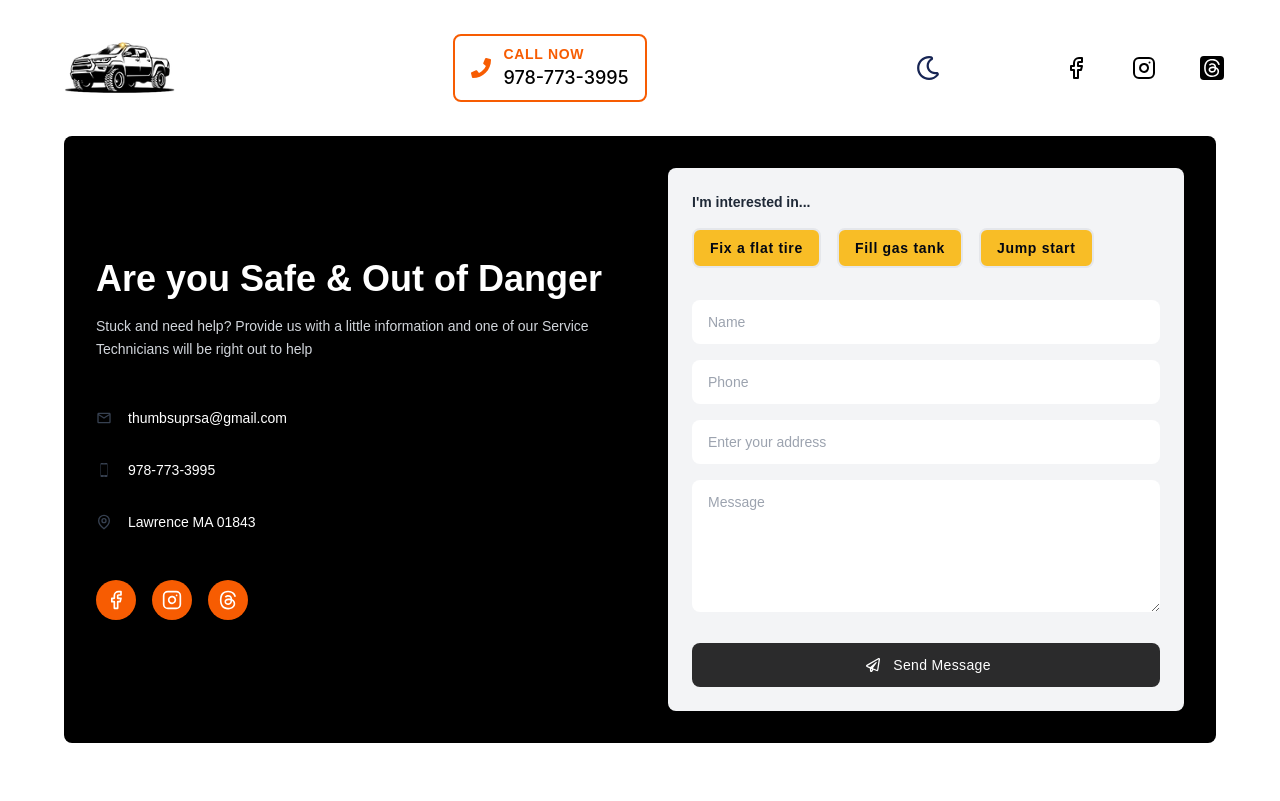
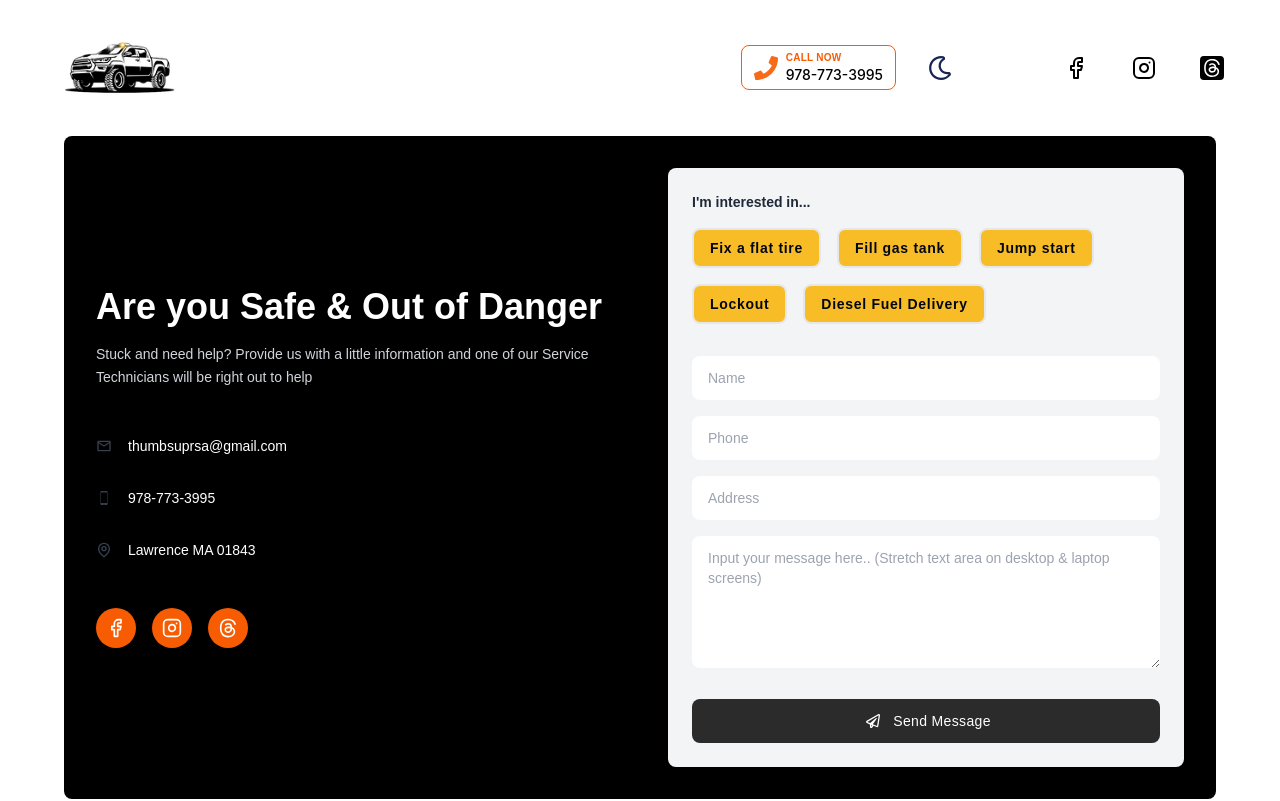
Before and after one commit to josemartinez111/Thumbsuprsaapp, a React (Vite) app: page / in a window 1280 px wide. Shown: the top 801 px of the page. Built offline with nearby package versions, Linux system fonts and the light colour scheme.

Commit message:
⚡pushing -> `pushing changes 12-28-24` | pushing PR..

```diff
--- a/src/components/pages/home-sections/hero-section/ContactForm.tsx
+++ b/src/components/pages/home-sections/hero-section/ContactForm.tsx
@@ -40,7 +40,7 @@ export const ContactForm: FunctionComponent<ContactFormProps> = ({
         {formFieldOpts.map(formCallback)}
         {/* TEXTAREA MESSAGE FIELD ∞∞∞ */}
         <textarea
-          placeholder='Message'
+          placeholder='Input your message here.. (Stretch text area on desktop & laptop screens)'
           required
           minLength={10}
           rows={6}
--- a/src/components/pages/home-sections/hero-section/HeroFormSection.tsx
+++ b/src/components/pages/home-sections/hero-section/HeroFormSection.tsx
@@ -14,7 +14,7 @@ import clsx from 'clsx';
 import { FWTSocialIconV2, IconNameType } from '../../../utils/FWTSocialIconV2.tsx';
 import { Show } from '../../../utils/Show.tsx';
 import { FormFieldOptions } from './ContactForm.tsx';
-import { ServiceOfferPickers } from './ServiceOfferPickers.tsx';
+import { ServiceOfferPickersButtons } from './ServiceOfferPickersButtons.tsx';
 //⚫️ ∞∞∞∞∞∞∞∞∞∞∞∞∞∞∞∞∞∞∞∞∞∞∞∞∞∞∞∞∞∞∞∞∞∞∞∞∞∞∞∞∞∞∞∞∞∞∞∞∞∞∞∞∞∞∞∞∞∞∞
 
 type CustomIconType = {
@@ -68,7 +68,7 @@ export const HeroFormSection: FunctionComponent = () => {
     },
     {
       type: 'text',
-      placeholder: 'Enter your address',
+      placeholder: 'Address',
       required: true,
       autoComplete: 'address-line1',
     },
@@ -170,7 +170,7 @@ export const HeroFormSection: FunctionComponent = () => {
           </div>
 
           {/* RIGHT SIDE OF THE FORM SECTION ∞∞∞ */}
-          <ServiceOfferPickers
+          <ServiceOfferPickersButtons
             formFieldOpts={FORM_FIELDS}
             formCallback={(field: FormFieldOptions, index: number) => (
               <input
--- a/src/components/pages/home-sections/hero-section/ServiceOfferPickers.tsx
+++ b/src/components/pages/home-sections/hero-section/ServiceOfferPickersButtons.tsx
@@ -10,18 +10,29 @@ import { ContactForm, FormFieldOptions } from './ContactForm.tsx';
 import clsx from 'clsx';
 //⚫️ ∞∞∞∞∞∞∞∞∞∞∞∞∞∞∞∞∞∞∞∞∞∞∞∞∞∞∞∞∞∞∞∞∞∞∞∞∞∞∞∞∞∞∞∞∞∞∞∞∞∞∞∞∞∞∞∞∞∞∞
 
+type ButtonDataOptions = {
+  label: string;
+};
+
 type ServiceOfferPickersProps = {
   formFieldOpts: Array<FormFieldOptions>;
   formCallback: (field: FormFieldOptions, index: number) => ReactElement;
 };
 //⚫️ ∞∞∞∞∞∞∞∞∞∞∞∞∞∞∞∞∞∞∞∞∞∞∞∞∞∞∞∞∞∞∞∞∞∞∞∞∞∞∞∞∞∞∞∞∞∞∞∞∞∞∞∞∞∞∞∞∞∞∞
 
-export const ServiceOfferPickers: FunctionComponent<ServiceOfferPickersProps> = ({
+export const ServiceOfferPickersButtons: FunctionComponent<ServiceOfferPickersProps> = ({
   formFieldOpts,
   formCallback,
 }) => {
   // ∞∞∞∞∞∞∞∞∞∞∞∞∞∞∞∞∞∞∞∞∞∞∞∞∞∞∞∞∞∞∞∞∞∞∞∞∞∞∞∞∞∞∞∞∞∞∞∞∞∞∞∞∞∞∞∞∞∞∞∞∞∞∞∞
-
+  // Add more labels to dynamically render more buttons
+  const BUTTON_DATA: Array<ButtonDataOptions> = [
+    { label: 'Fix a flat tire' },
+    { label: 'Fill gas tank' },
+    { label: 'Jump start' },
+    { label: 'Lockout' },
+    { label: 'Diesel Fuel Delivery' },
+  ];
   // ∞∞∞∞∞∞∞∞∞∞∞∞∞∞∞∞∞∞∞∞∞∞∞∞∞∞∞∞∞∞∞∞∞∞∞∞∞∞∞∞∞∞∞∞∞∞∞∞∞∞∞∞∞∞∞∞∞∞∞∞∞∞∞∞
   return (
     <Fragment>
@@ -31,7 +42,9 @@ export const ServiceOfferPickers: FunctionComponent<ServiceOfferPickersProps> =
 
         {/* Form Buttons top right side ∞∞∞ */}
         <div className='space-y-4 max-lg:mt-4'>
+          {BUTTON_DATA.map((button, index) => (
             <button
+              key={index}
               type='button'
               className={twMerge(
                 clsx(
@@ -42,34 +55,9 @@ export const ServiceOfferPickers: FunctionComponent<ServiceOfferPickersProps> =
                 ),
               )}
             >
-            Fix a flat tire
+              {button.label}
             </button>
-          <button
-            type='button'
-            className={twMerge(
-              clsx(
-                'transition-opacity hover:text-white active:opacity-10',
-                'mr-4 rounded-lg border-2 bg-thumbsup-yellow',
-                'px-4 py-2 text-sm font-semibold tracking-wider',
-                'text-gray-950 outline-none hover:bg-reggie-orange',
-              ),
-            )}
-          >
-            Fill gas tank
-          </button>
-          <button
-            type='button'
-            className={twMerge(
-              clsx(
-                'transition-opacity hover:text-white active:opacity-10',
-                'mr-4 rounded-lg border-2 bg-thumbsup-yellow',
-                'px-4 py-2 text-sm font-semibold tracking-wider',
-                'text-gray-950 outline-none hover:bg-reggie-orange',
-              ),
-            )}
-          >
-            Jump start
-          </button>
+          ))}
         </div>
 
         {/* Contact form right side ∞∞∞ */}
--- a/src/components/ui/footer/Footer.tsx
+++ b/src/components/ui/footer/Footer.tsx
@@ -5,9 +5,9 @@
 //⚫️ ∞∞∞∞∞∞∞∞∞∞∞∞∞∞∞∞∞∞∞∞∞∞∞∞∞∞∞∞∞∞∞∞∞∞∞∞∞∞∞∞∞∞∞∞∞∞∞∞∞∞∞∞∞∞∞∞∞∞∞
 import { FunctionComponent, Fragment } from 'react';
 import { IconType } from 'react-icons';
-import { BsThreadsFill, BsTwitterX } from 'react-icons/bs';
-import { FaGithub, FaRegCopyright } from 'react-icons/fa';
-import { LuInstagram } from 'react-icons/lu';
+import { BsThreadsFill } from 'react-icons/bs';
+import { FaRegCopyright } from 'react-icons/fa';
+import { LuFacebook, LuInstagram } from 'react-icons/lu';
 import { useDarkModeStore } from '../../../lib';
 import { ToggleFWTLogo } from '../../../components';
 //⚫️ ∞∞∞∞∞∞∞∞∞∞∞∞∞∞∞∞∞∞∞∞∞∞∞∞∞∞∞∞∞∞∞∞∞∞∞∞∞∞∞∞∞∞∞∞∞∞∞∞∞∞∞∞∞∞∞∞∞∞∞
@@ -22,10 +22,13 @@ export type SocialMediaOptions = {
 export const Footer: FunctionComponent = () => {
   // ⚫️ Social Media Links
   const SOCIAL_MEDIA: Array<SocialMediaOptions> = [
-    { href: '#', icon: LuInstagram, label: 'Instagram' },
+    { href: '#', icon: LuFacebook, label: 'Facebook' },
+    {
+      href: 'https://www.instagram.com/thumbsuproadsideassistance/?hl=en',
+      icon: LuInstagram,
+      label: 'Instagram',
+    },
     { href: '#', icon: BsThreadsFill, label: 'Threads' },
-    { href: '#', icon: FaGithub, label: 'GitHub' },
-    { href: '#', icon: BsTwitterX, label: 'X' },
   ];
 
   // ⚫️ Navigation Links
@@ -59,7 +62,7 @@ export const Footer: FunctionComponent = () => {
   return (
     <Fragment>
       {/*  ∞∞∞∞∞∞∞∞∞∞∞∞∞∞∞∞∞∞∞∞∞∞∞∞∞∞∞∞∞∞∞∞∞∞∞  */}
-      <footer className='bg-gray-100 dark:bg-black dark:text-snow-white'>
+      <footer className='relative z-10 bg-gray-100 dark:bg-black dark:text-snow-white'>
         <div className='mx-auto max-w-screen-xl px-4 py-16 sm:px-6 lg:px-8'>
           <div className='grid grid-cols-1 gap-8 lg:grid-cols-3'>
             {/* Logo and Socials */}
--- a/src/components/ui/navbar/Navbar.tsx
+++ b/src/components/ui/navbar/Navbar.tsx
@@ -89,13 +89,14 @@ export const Navbar: FunctionComponent = () => {
           </div>
           {/* END OF LOGO ∞∞∞ */}
 
+          {/* Right Side Group ∞∞∞ */}
+          <div className='flex items-center gap-4 tablet:gap-6'>
             {/* PHONE NUMBER ∞∞∞ */}
             <div
               className={twMerge(
                 clsx(
-                'hidden',
-                'tablet:flex tablet:items-center tablet:gap-2',
-                'tablet:ml-8 tablet:mr-8',
+                  'inline-flex items-center gap-2', // Tighten layout and reduce gap
+                  'mx-auto max-w-fit', // Ensure container is only as wide as its content
                   'text-black dark:text-snow-white',
                   'transition-colors duration-200',
                 ),
@@ -105,11 +106,12 @@ export const Navbar: FunctionComponent = () => {
                 href='tel:+19787733995'
                 className={twMerge(
                   clsx(
-                  'group flex items-center gap-2',
-                  'rounded-lg border-2',
+                    'group inline-flex items-center gap-1', // Reduced gap between icon and text
+                    'rounded-lg border', // Simplified border styling
                     'border-reggie-orange dark:border-thumbsup-yellow',
-                  'px-3 py-1',
-                  'tablet:gap-3 tablet:px-4 tablet:py-2',
+                    'px-1 py-[2px]', // Minimal padding for compact look
+                    'tablet:gap-2 tablet:px-2 tablet:py-[3px]', // Adjust for tablets
+                    'desktop:px-3 desktop:py-[4px]', // Adjust for desktops
                     'transition-all duration-300 hover:scale-105',
                   ),
                 )}
@@ -117,7 +119,9 @@ export const Navbar: FunctionComponent = () => {
                 <FaPhone
                   className={twMerge(
                     clsx(
-                    'h-5 w-5 animate-pulse text-reggie-orange',
+                      'h-4 w-4 animate-pulse text-reggie-orange', // Smaller icon for mobile
+                      'tablet:h-5 tablet:w-5', // Icon size for tablet
+                      'desktop:h-6 desktop:w-6', // Icon size for desktop
                       'group-hover:animate-none dark:text-thumbsup-yellow',
                     ),
                   )}
@@ -126,9 +130,10 @@ export const Navbar: FunctionComponent = () => {
                   <span
                     className={twMerge(
                       clsx(
-                      'font-audiowide text-xs font-bold',
-                      'tracking-wider text-reggie-orange',
-                      'tablet:text-sm dark:text-thumbsup-yellow',
+                        'font-audiowide text-[8px] font-bold', // Very small font for "CALL NOW"
+                        'tracking-wide text-reggie-orange',
+                        'tablet:text-[9px] dark:text-thumbsup-yellow', // Slightly larger for tablets
+                        'desktop:text-[10px]', // Slightly larger for desktops
                       ),
                     )}
                   >
@@ -137,9 +142,10 @@ export const Navbar: FunctionComponent = () => {
                   <span
                     className={twMerge(
                       clsx(
-                      'text-base font-medium',
+                        'text-[9px] font-medium', // Very small font for phone number
                         'group-hover:text-reggie-orange',
-                      'tablet:text-lg dark:group-hover:text-thumbsup-yellow',
+                        'tablet:text-[10px] dark:group-hover:text-thumbsup-yellow', // Slightly larger for tablets
+                        'desktop:text-sm', // Larger font for desktops
                       ),
                     )}
                   >
@@ -150,8 +156,6 @@ export const Navbar: FunctionComponent = () => {
             </div>
             {/* END OF PHONE NUMBER ∞∞∞ */}
 
-          {/* Right Side Group ∞∞∞ */}
-          <div className='flex items-center gap-4 tablet:gap-6'>
             {/* Toggle Darkmode Icons ∞∞∞ */}
             <div className='relative flex items-center'>
               <ToggleDarkmodeIcons
@@ -159,7 +163,7 @@ export const Navbar: FunctionComponent = () => {
                 condition={isDarkMode}
                 className={twMerge(
                   clsx(
-                    'mr-11 w-10 desktop:w-10',
+                    'mr-8 w-10 desktop:w-10',
                     'tablet:h-10 tablet:w-10',
                     'transition-transform duration-200',
                     'hover:scale-110',
```
Lines whose indentation alone changed are shown as unchanged.
